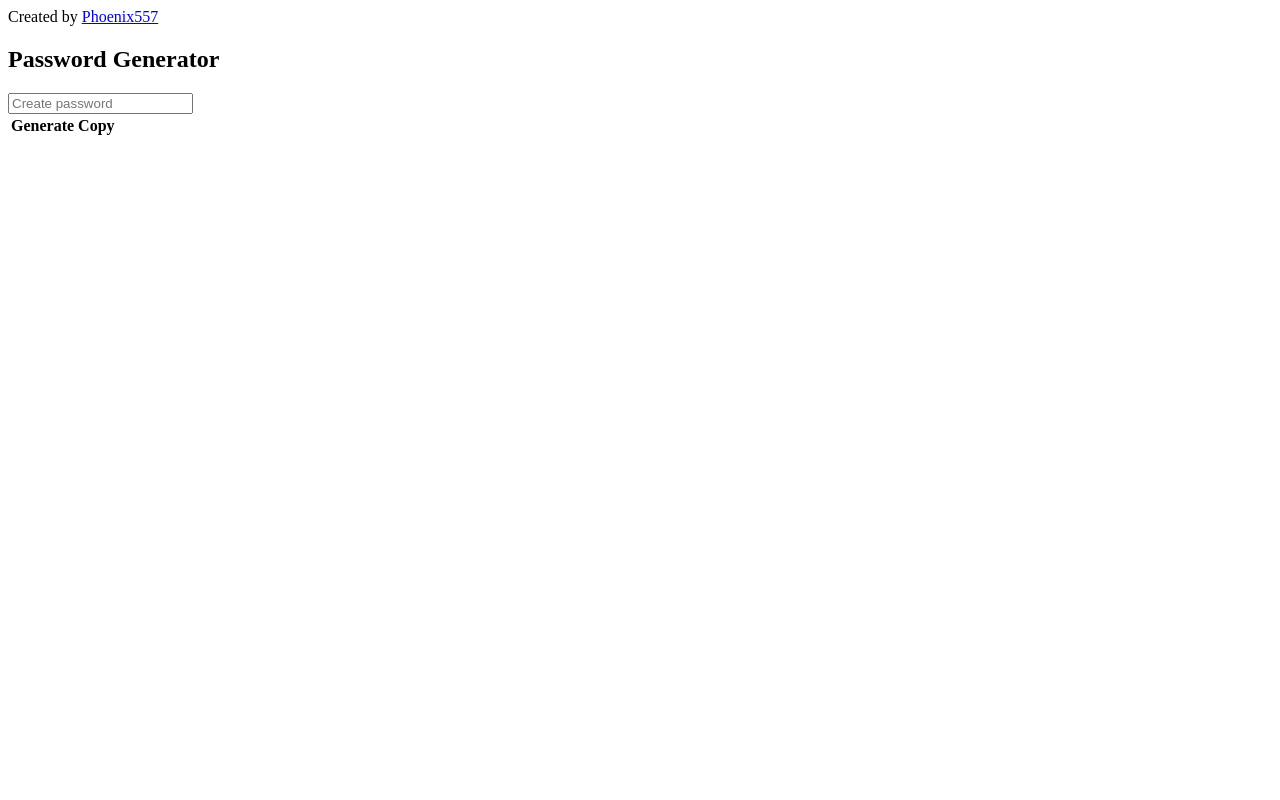
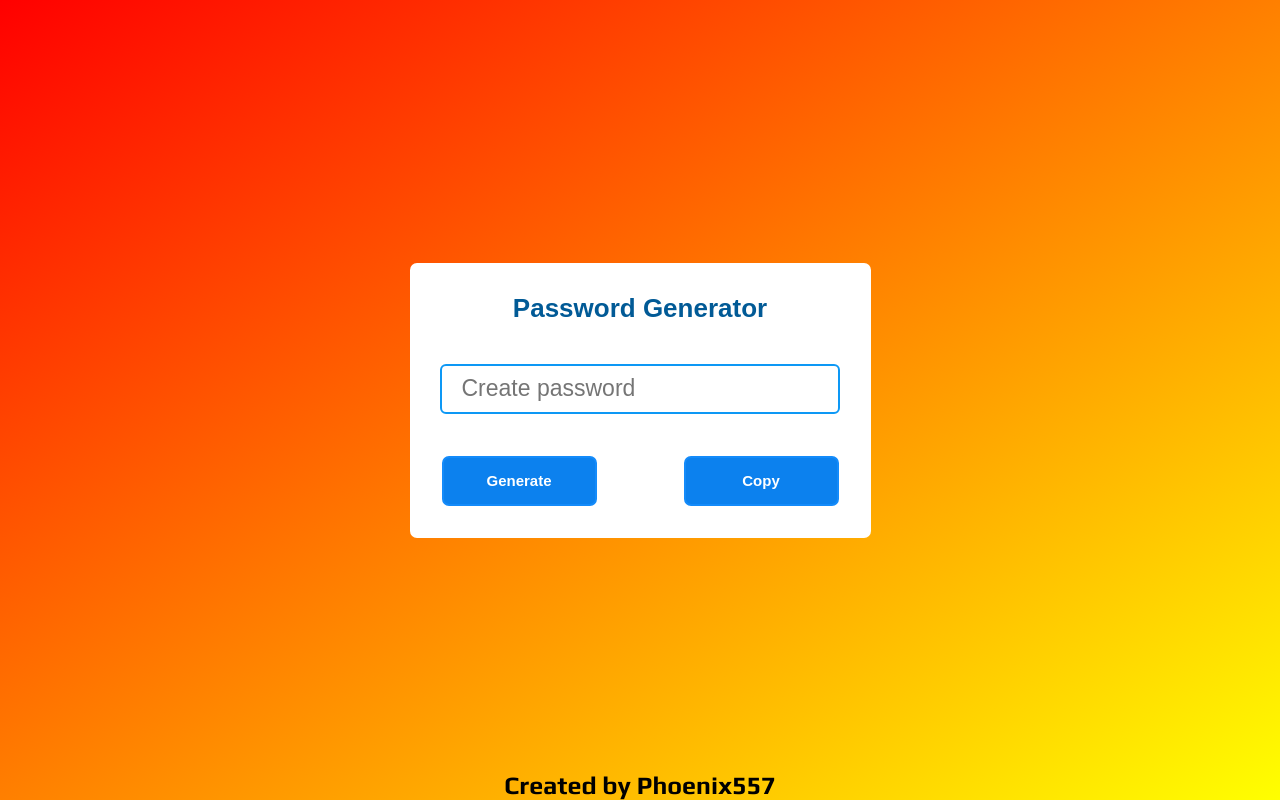
Before and after one commit to Phoenix557/password-generator, a plain HTML site: page index.html in a window 1280 px wide. Drawn offline with Linux system fonts and the light colour scheme; the site is published under a folder, as on GitHub Pages, so addresses that start at the root find nothing.

Commit message:
Correct file path for the CSS

```diff
--- a/index.html
+++ b/index.html
@@ -6,8 +6,8 @@
   <meta charset="UTF-8">
   <meta name="viewport" content="width=device-width, initial-scale=1.0">
   <meta http-equiv="X-UA-Compatible" content="ie=edge">
-  <link rel="stylesheet" href="/css/main.css" />
-  <link rel="stylesheet" href="/css/footer.css" />
+  <link rel="stylesheet" href="css/main.css" />
+  <link rel="stylesheet" href="css/footer.css" />
   <meta content="Password Generator" property="og:title" />
   <meta content="Password Generator helps you create a strong & secure password." property="og:description" />
   <meta content="https://phoenix557.github.io/password-generator/" property="og:url" />
```
